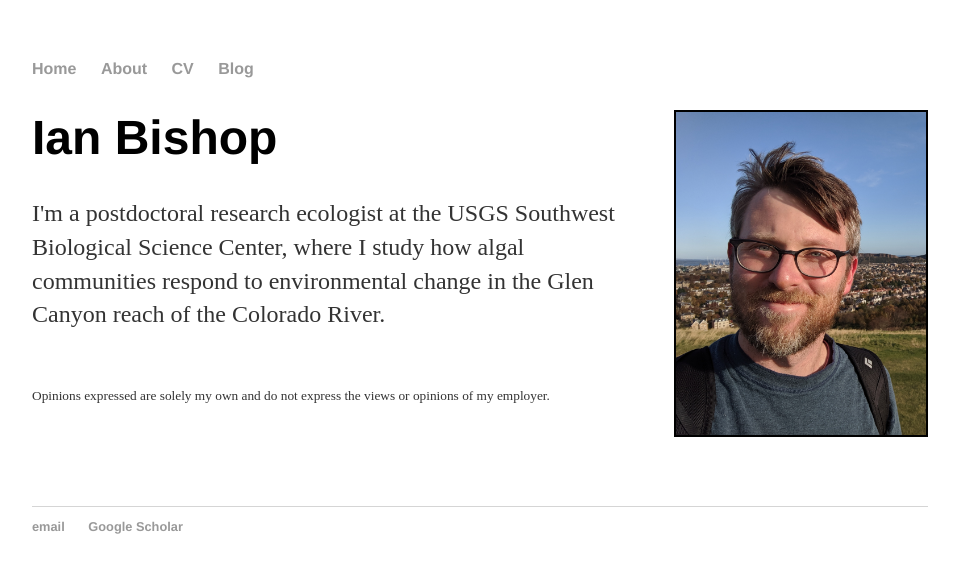
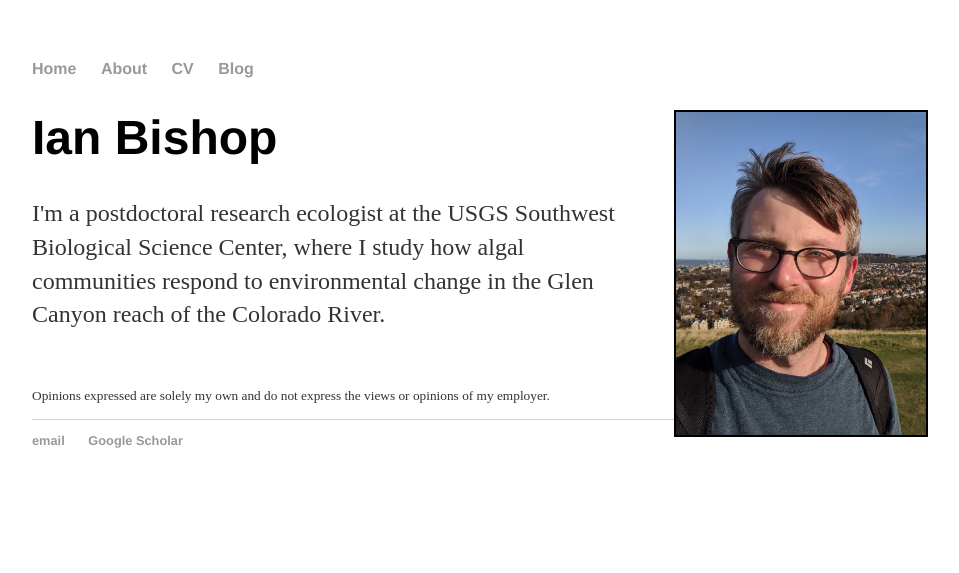
Before and after one commit to bishopia/bishopia.github.io, a Jekyll site: the page built from index.html, in a window 1280 px wide. Shown: the top 573 px of the page, without its empty margins (160-1119 px from the left). Built offline with Jekyll 4.4.1, drawn with Linux system fonts in a browser that asks for light colours.

Commit message:
Update index.html

```diff
--- a/index.html
+++ b/index.html
@@ -2,7 +2,7 @@
 layout: default
 title: Ian Bishop, PhD
 ---
-<div class="blurb" style="margin-bottom: 100px;">
+<div class="blurb" style="margin-bottom: 10px;">
 	<img src="/assets/bishop_in_edinburgh_2019.jpg" alt="Ian Bishop" style="float: right; width: 250px; border: 2px solid black;; margin-left: 20px;">
 	<h1>Ian Bishop</h1>
 	<p>I'm a postdoctoral research ecologist at the USGS Southwest Biological Science Center,
```
